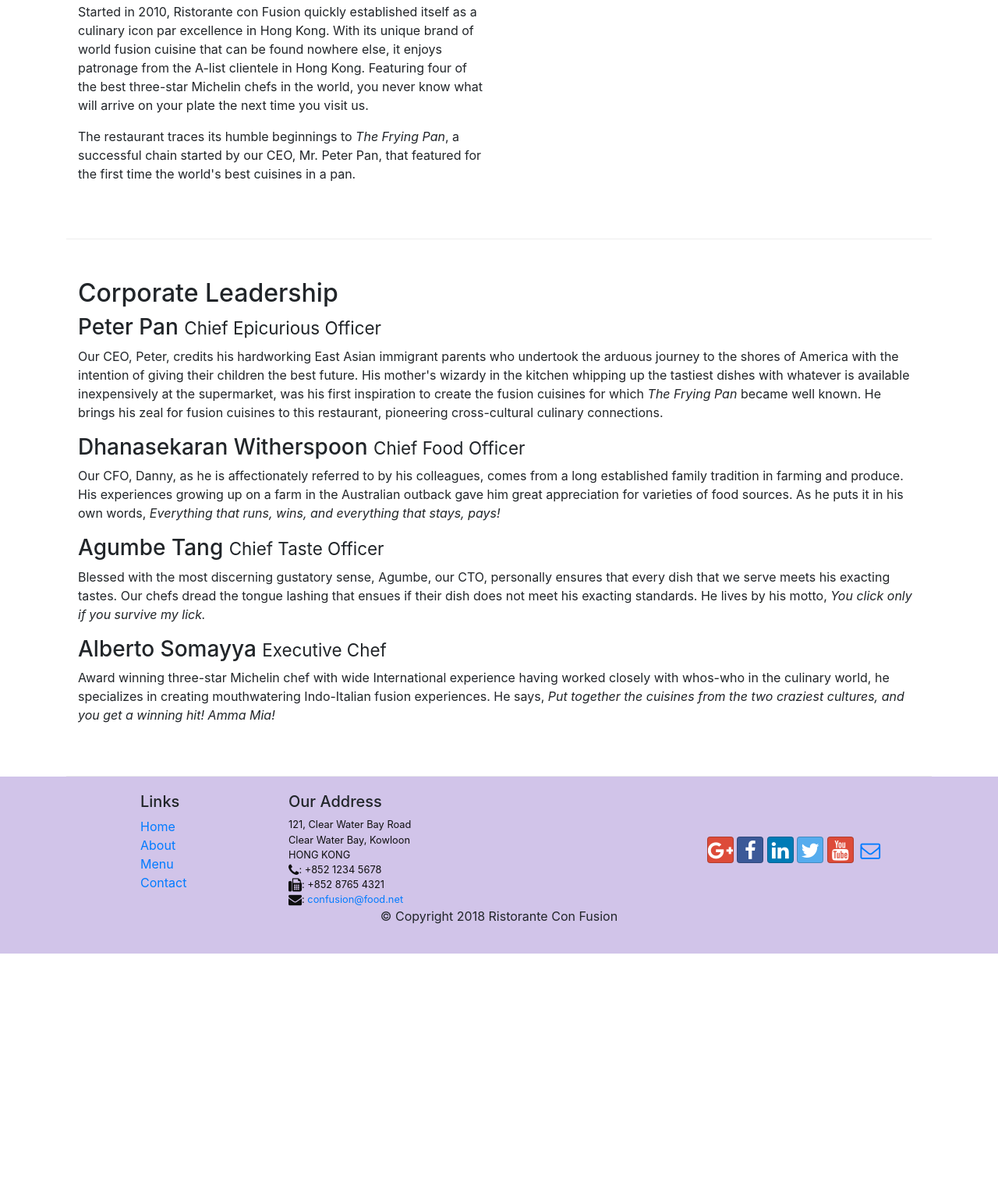
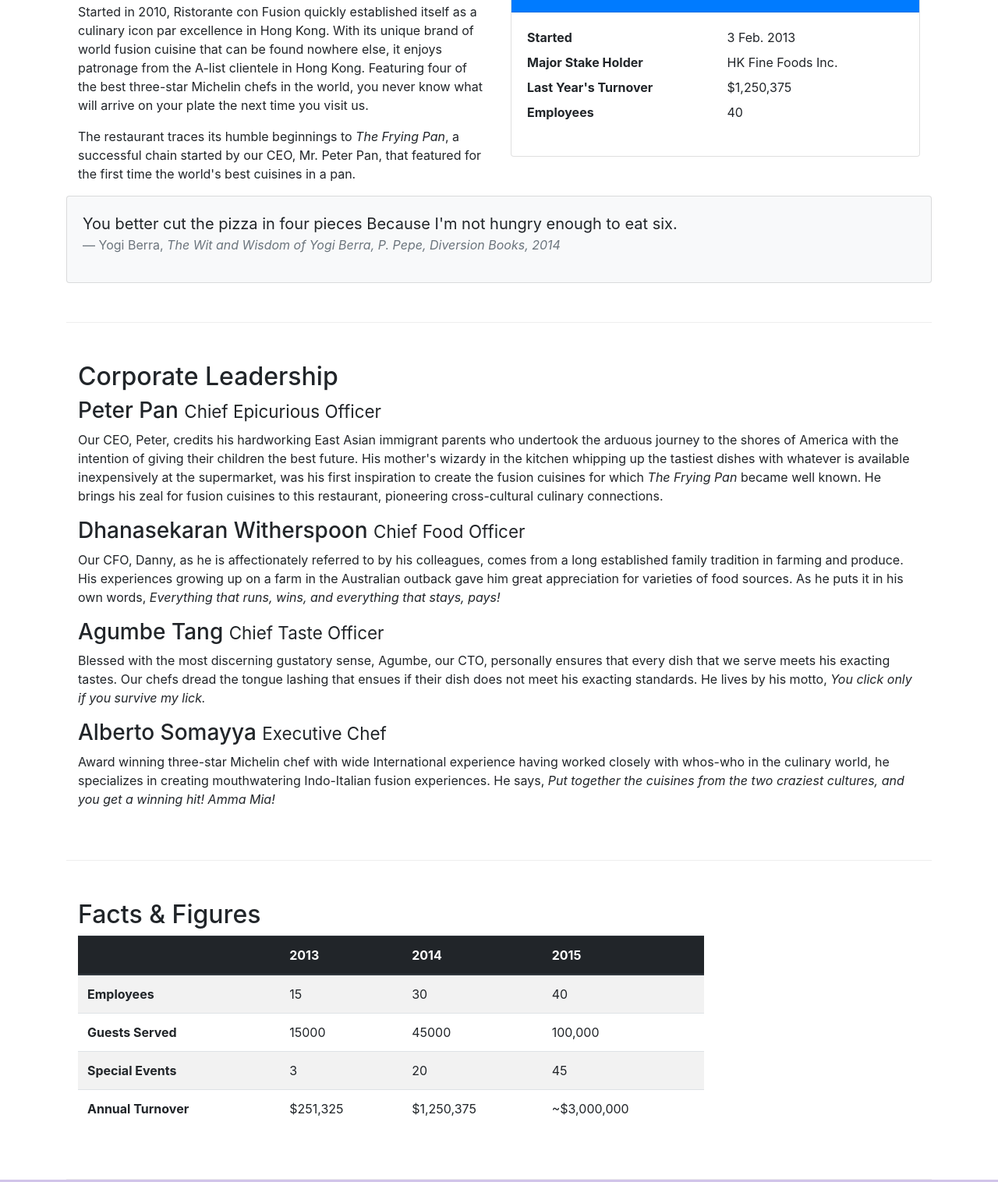
Before and after one commit to tara-thomas/conFusion, a website: page aboutus.html in a window 1280 px wide. Shown: the part 558-2074 px from the top of the page at 78% size. Before the commit the page ends 1781 px from the top, so only its background shows below. Drawn offline with nearby package versions, Linux system fonts and the light colour scheme.

Commit message:
Added Tables and Cards

```diff
--- a/aboutus.html
+++ b/aboutus.html
@@ -32,7 +32,8 @@
                         <a class="nav-link" href="#"> <span class="fa fa-list fa-lg"></span> Menu</a>
                     </li>
                     <li class="nav-item">
-                        <a class="nav-link" href="./contactus.html"> <span class="fa fa-address-card fa-lg"></span> Contact</a>
+                        <a class="nav-link" href="./contactus.html"> <span class="fa fa-address-card fa-lg"></span>
+                            Contact</a>
                     </li>
                 </ul>
             </div>
@@ -76,7 +77,34 @@
                 <p>The restaurant traces its humble beginnings to <em>The Frying Pan</em>, a successful chain started by
                     our CEO, Mr. Peter Pan, that featured for the first time the world's best cuisines in a pan.</p>
             </div>
-            <div>
+            <div class="col-12 col-sm-6">
+                <div class="card">
+                    <h3 class="card-header bg-primary text-white">Facts At a Glance</h3>
+                    <div class="card-body">
+                        <dl class="row">
+                            <dt class="col-6">Started</dt>
+                            <dd class="col-6">3 Feb. 2013</dd>
+                            <dt class="col-6">Major Stake Holder</dt>
+                            <dd class="col-6">HK Fine Foods Inc.</dd>
+                            <dt class="col-6">Last Year's Turnover</dt>
+                            <dd class="col-6">$1,250,375</dd>
+                            <dt class="col-6">Employees</dt>
+                            <dd class="col-6">40</dd>
+                        </dl>
+                    </div>
+                </div>
+            </div>
+            <div class="card card-body bg-light">
+                <blockquote class="blockquote">
+                    <p class="mb-0">You better cut the pizza in four pieces
+                        Because I'm not hungry enough to eat six.
+                    </p>
+                    <footer class="blockquote-footer">Yogi Berra,
+                        <cite title="Source Title">The Wit and Wisdom of
+                            Yogi Berra, P. Pepe, Diversion Books, 2014
+                        </cite>
+                    </footer>
+                </blockquote>
             </div>
         </div>
 
@@ -108,6 +136,57 @@
                         cultures, and you get a winning hit! Amma Mia!</em></p>
             </div>
         </div>
+        <div class="row row-content">
+            <div class="col-12 col-sm-9">
+                <h2>Facts &amp; Figures</h2>
+                <div class="table-responsive">
+                    <table class="table table-striped">
+                        <thead class="thead-dark">
+                            <tr>
+                                <th>&nbsp;</th>
+                                <th>2013</th>
+                                <th>2014</th>
+                                <th>2015</th>
+                            </tr>
+                        </thead>
+                        <tbody>
+                            <tr>
+                                <th>Employees</th>
+                                <td>15</td>
+                                <td>30</td>
+                                <td>40</td>
+                            </tr>
+                            <tr>
+                                <th>Guests Served</th>
+                                <td>15000</td>
+                                <td>45000</td>
+                                <td>100,000</td>
+                            </tr>
+                            <tr>
+                                <th>Special Events</th>
+                                <td>3</td>
+                                <td>20</td>
+                                <td>45</td>
+                            </tr>
+                            <tr>
+                                <th>Annual Turnover</th>
+                                <td>$251,325</td>
+                                <td>$1,250,375</td>
+                                <td>~$3,000,000</td>
+                            </tr>
+                        </tbody>
+                    </table>
+                </div>
+            </div>
+            <div class="col-12 col-sm-3">
+                <div class="col-12">
+
+                </div>
+
+
+            </div>
+        </div>
+
 
     </div>
 
```
